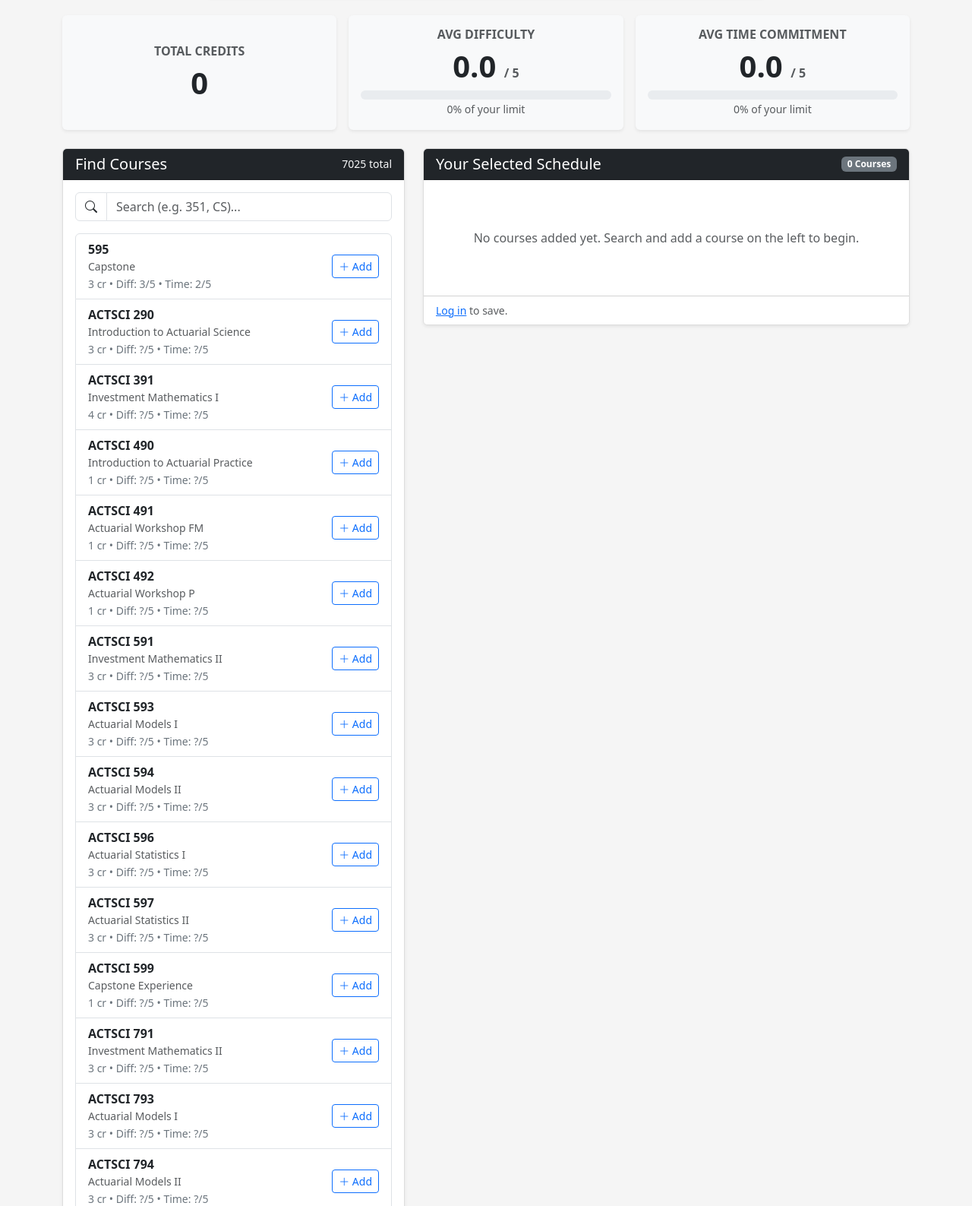
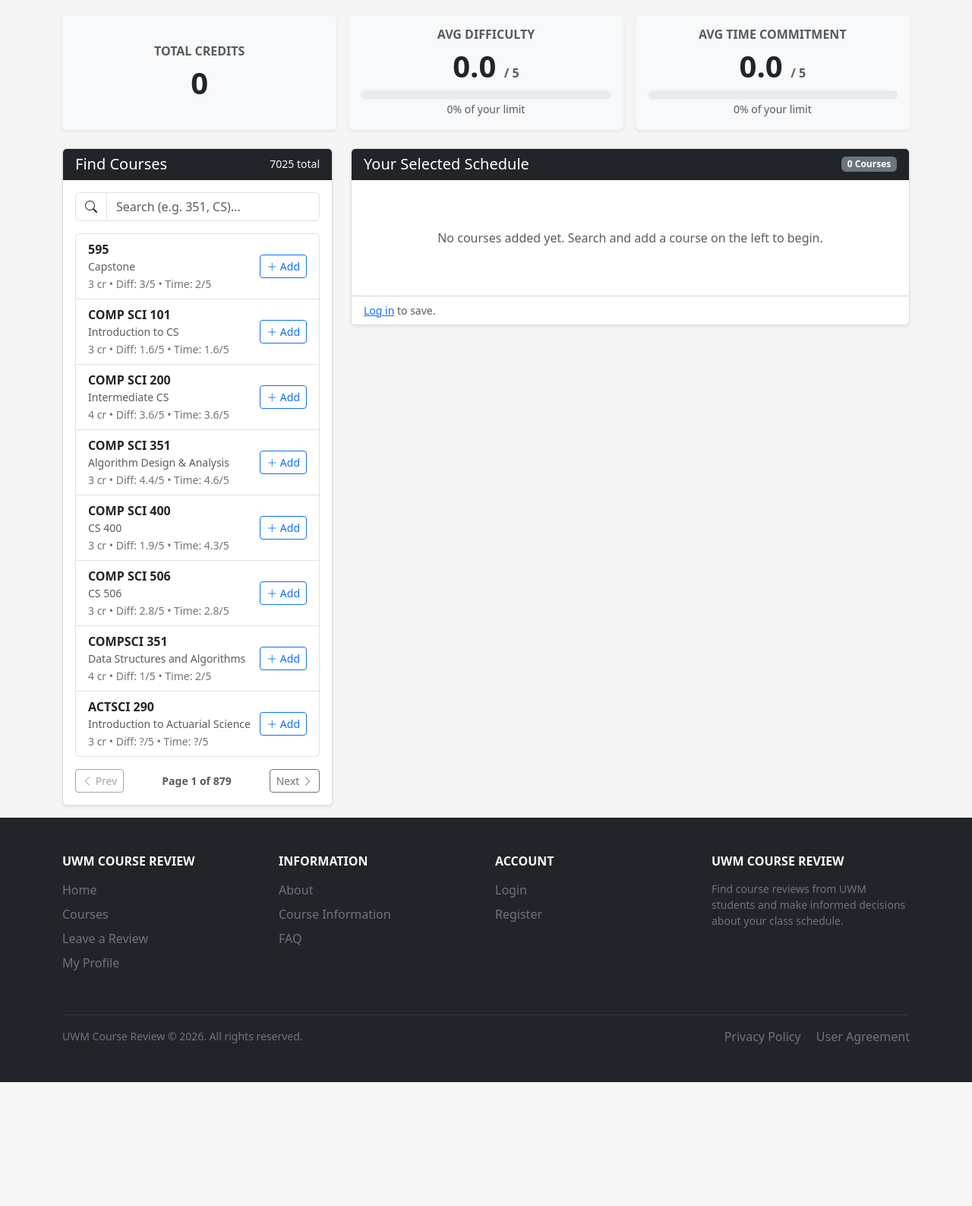
Before and after one commit to hoffm673/CapstoneProject, a Django app: page /calculator/ in a window 1280 px wide. Shown: the part 333-1920 px from the top of the page at 76% size. After the commit the page ends 1757 px from the top, so only its background shows below. Run offline with Django 5.2, Linux system fonts and the light colour scheme; data comes from the database, SQL or seed files in the repository.

Commit message:
Some minor additions and changes to Course Calculator

```diff
--- a/templates/calculator.html
+++ b/templates/calculator.html
@@ -82,8 +82,7 @@
     </div>
 
     <div class="row g-4">
-        <!-- Left: Searchable Course Selector (PAGINATED) -->
-        <div class="col-lg-5">
+        <div class="col-lg-4">
             <div class="card shadow-sm">
                 <div class="card-header bg-dark text-white d-flex justify-content-between align-items-center">
                     <h5 class="mb-0">Find Courses</h5>
@@ -101,7 +100,7 @@
                     </div>
 
                     <!-- Course Results List -->
-                    <div id="course-results-list" class="list-group mb-3" style="min-height: 400px;">
+                    <div id="course-results-list" class="list-group mb-3">
                         <!-- Filtered dynamically by JavaScript -->
                     </div>
 
@@ -122,7 +121,7 @@
         </div>
 
         <!-- Right: Current Schedule -->
-        <div class="col-lg-7">
+        <div class="col-lg-8">
             <div class="card shadow-sm">
                 <div class="card-header bg-dark text-white d-flex justify-content-between align-items-center">
                     <h5 class="mb-0">Your Selected Schedule</h5>
@@ -190,13 +189,23 @@
         {% endfor %}
     ];
 
+    allCourses.sort((a, b) => {
+        const aHasReviews = a.reviews > 0 ? 1 : 0;
+        const bHasReviews = b.reviews > 0 ? 1 : 0;
+
+        if (aHasReviews !== bHasReviews) {
+            return bHasReviews - aHasReviews; // Pushes courses with reviews to the top
+        }
+        return a.code.localeCompare(b.code); // Sorts the rest alphabetically
+    });
+
     const savedCourseIds = {{ saved_course_ids|safe }};
     let schedule = [];
     let filteredCourses = [];
 
     // Pagination Variables
     let currentPage = 1;
-    const coursesPerPage = 20;
+    const coursesPerPage = 8;
 
     // DOM Elements
     const searchInput = document.getElementById('course-search-input');
```
